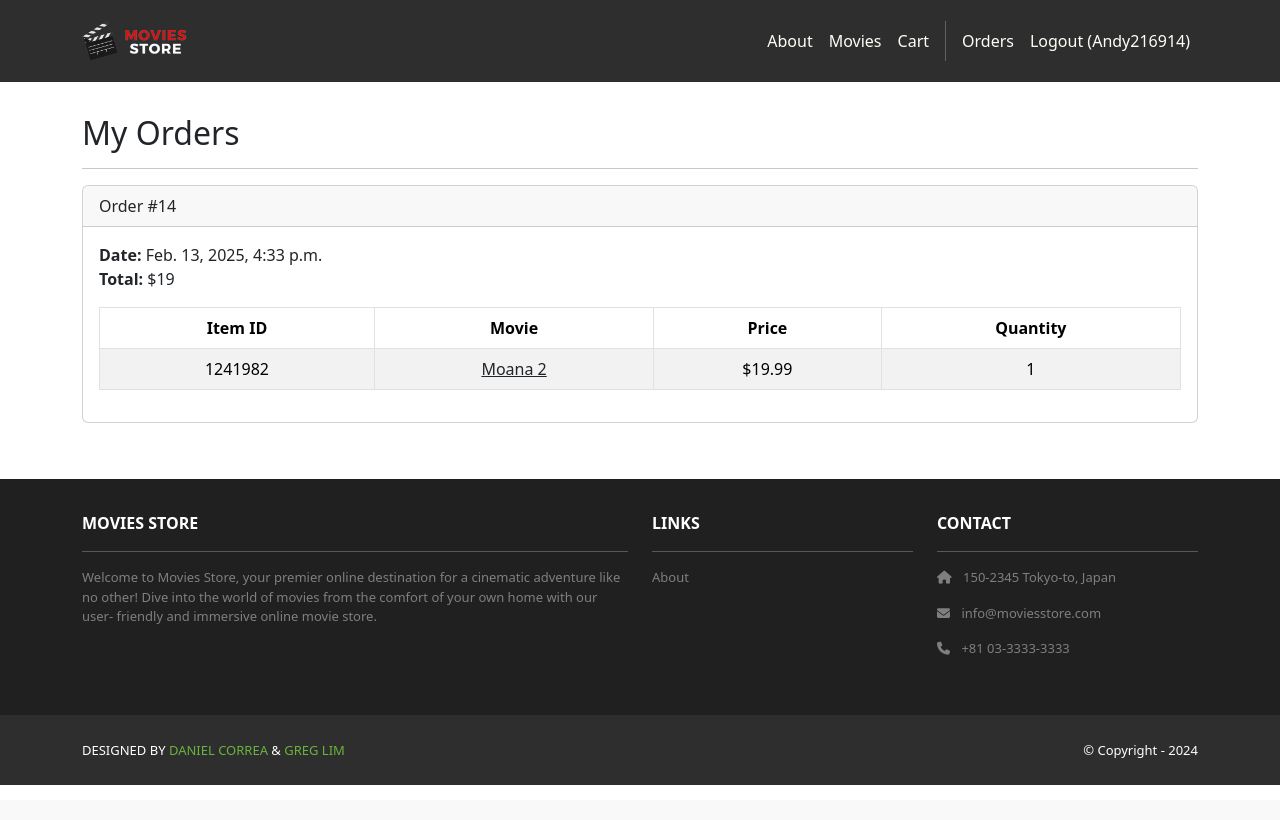
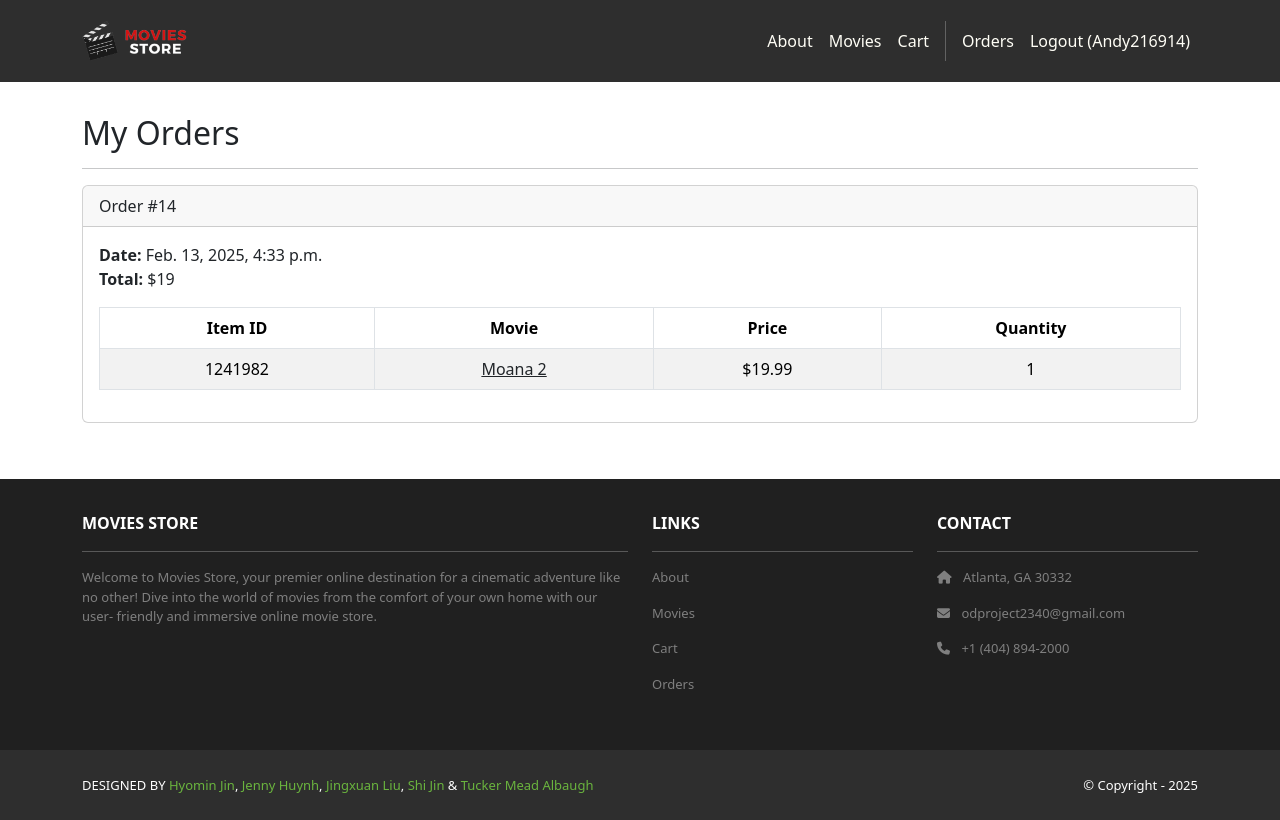
Before and after one commit to jingxuanliu1/Movie-Store, a Django app: page /accounts/orders/ in a window 1280 px wide. Before the commit the page ends 785 px from the top, so only its background shows below. Run offline with Django 5.2, Linux system fonts and the light colour scheme; a user stored in the database is signed in; data comes from the database, SQL or seed files in the repository; both versions use the stored data as it was after the commit; some libraries are stand-ins or nearby versions.

Commit message:
ancher footer

```diff
--- a/moviesstore/templates/base.html
+++ b/moviesstore/templates/base.html
@@ -12,7 +12,7 @@
       "https://fonts.googleapis.com/css2?family=Poppins:wght@300;400;500;600;700&display=swap" rel="stylesheet">
     <script src=
       "https://cdn.jsdelivr.net/npm/bootstrap@5.3.3/dist/
-      js/bootstrap.bundle.min.js"crossorigin="anonymous">
+      js/bootstrap.bundle.min.js" crossorigin="anonymous">
     </script>
     <link rel="stylesheet" type="text/css"
           href="{% static 'css/style.css' %}">
@@ -20,13 +20,14 @@
       initial-scale=1" />
   </head>
   <body>
+  <div class="page-container d-flex flex-column min-vh-100">
     <!-- Header -->
     <nav class="p-3 navbar navbar-dark bg-dark
          navbar-expand-lg">
       <div class="container">
         <a class="navbar-brand"
            href="{% url 'home.index' %}">
-          <img src="{% static 'img/logo.png' %}" alt="logo"
+                <img src="{% static 'img/logo.png' %}" alt="logo"
                height="40" />
         </a>
         <button class="navbar-toggler" type="button"
@@ -66,7 +67,7 @@
       </div>
     </nav>
     <!-- Header -->
-    <div>
+    <div class="flex-grow-1">
       {% block content %}
       {% endblock content %}
     </div>
@@ -88,25 +89,25 @@
           </div>
           <div class="col-md-3 col-lg-3 col-xl-3
                mx-auto mb-4">
-            <b>LINKS</b>
-            <hr />
-            <p><a class="nav-link"
-              href="{% url 'home.about' %}">
-              About
-            </a></p>
+          <b>LINKS</b>
+          <hr />
+          <p><a class="nav-link" href="{% url 'home.about' %}">About</a></p>
+          <p><a class="nav-link" href="{% url 'movies.index' %}">Movies</a></p>
+          <p><a class="nav-link" href="{% url 'cart.index' %}">Cart</a></p>
+          <p><a class="nav-link" href="{% url 'accounts.orders' %}">Orders</a></p>
           </div>
           <div class="col-md-3 col-lg-3 col-xl-3 mx-auto
                mb-4">
             <b>CONTACT</b>
             <hr />
             <p><i class="fas fa-home me-2"></i>
-              150-2345 Tokyo-to, Japan
+              Atlanta, GA 30332
             </p>
             <p><i class="fas fa-envelope me-2"></i>
-              info@moviesstore.com
+              odproject2340@gmail.com
             </p>
             <p><i class="fas fa-phone me-2"></i>
-              +81 03-3333-3333
+              +1 (404) 894-2000
             </p>
           </div>
         </div>
@@ -116,18 +117,25 @@
       <div class="container d-flex
            justify-content-between">
         <div class="me-5 text-white">
-          <span>DESIGNED BY
+          <span>DESIGNED BY <!-- Alphabetical order -->
+            <a href="https://www.instagram.com/jhm21390/"
+            target="_blank">Hyomin Jin</a>,
+            <a href="https://www.linkedin.com/in/jenny-huynh-5ab5b9253/"
+            target="_blank">Jenny Huynh</a>,
             <a href="https://www.x.com/danielgarax"
-            target="_blank">DANIEL CORREA</a> &
+            target="_blank">Jingxuan Liu</a>,
+            <a href="https://www.facebook.com/shi.jin.16144"
+            target="_blank">Shi Jin</a> &
             <a href="https://www.x.com/greglim81"
-            target="_blank">GREG LIM</a>
+            target="_blank">Tucker Mead Albaugh</a>
           </span>
         </div>
         <div class="text-white">
-          <span>© Copyright - 2024</span>
+          <span>© Copyright - 2025</span>
         </div>
       </div>
     </section>
     <!-- Footer -->
+  </div>
   </body>
 </html>
```
Also changed, not shown: db.sqlite3, 1 other file.
